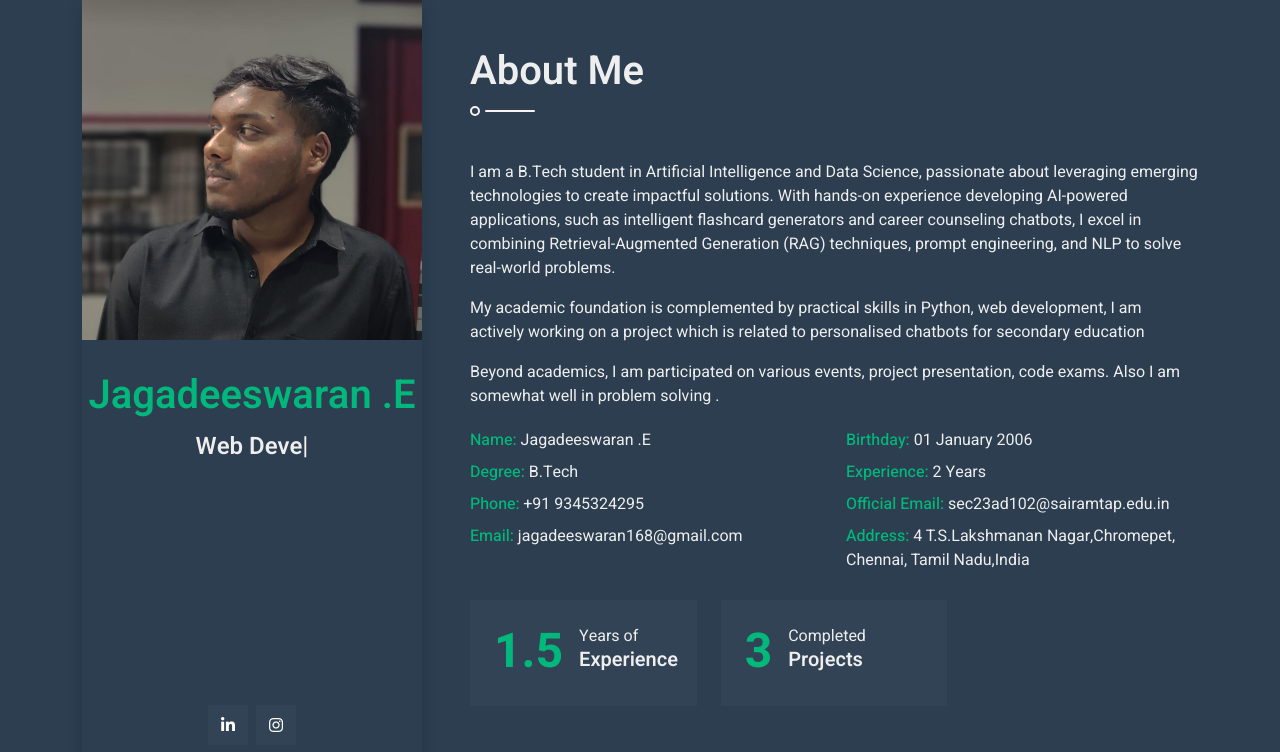
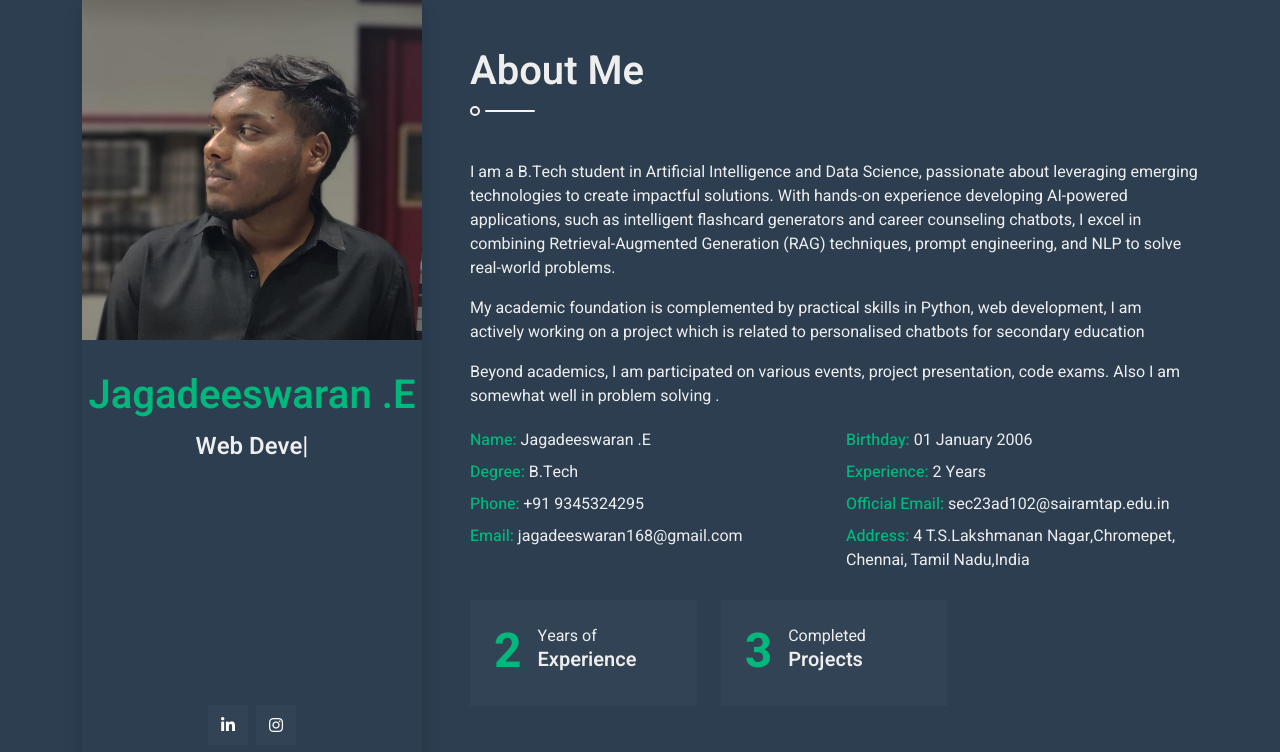
Before and after one commit to MrJaga06/MrJaga06.github.io, a plain HTML site: page index.html in a window 1280 px wide. Shown: the top 752 px of the page. Drawn offline with nearby package versions, Linux system fonts and the light colour scheme.

Commit message:
Update index.html

```diff
--- a/index.html
+++ b/index.html
@@ -103,7 +103,7 @@
                         <div class="row g-4">
                             <div class="col-md-4 col-lg-6 col-xl-4">
                                 <div class="d-flex bg-secondary p-4">
-                                    <h1 class="flex-shrink-0 display-5 text-primary mb-0" data-toggle="counter-up">1.5</h1>
+                                    <h1 class="flex-shrink-0 display-5 text-primary mb-0" data-toggle="counter-up">2</h1>
                                     <div class="ps-3">
                                         <p class="mb-0">Years of</p>
                                         <h5 class="mb-0">Experience</h5>
```
